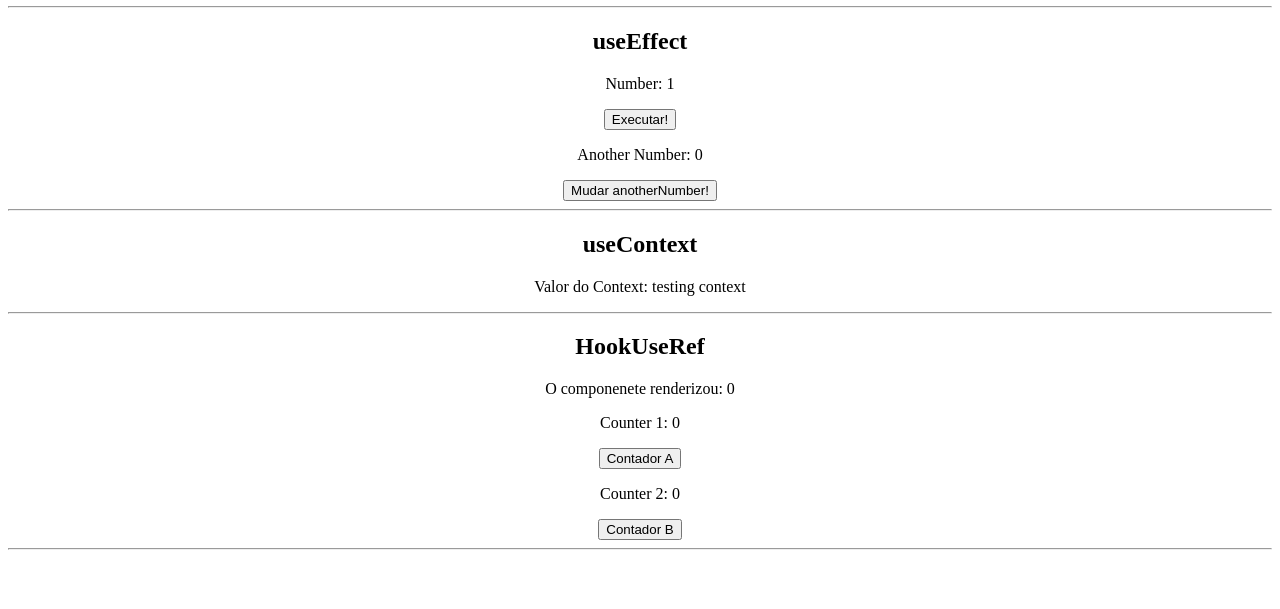
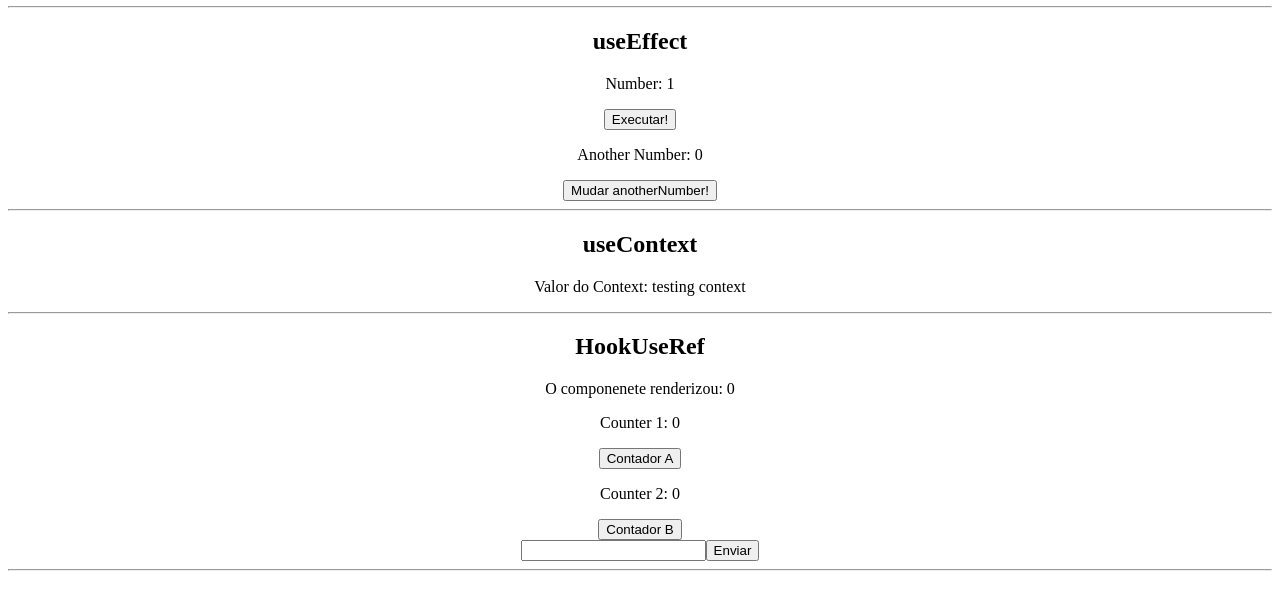
Before and after one commit to sabrinaaraujoo/react-curso, a React (Create React App) app in the folder reacthooks/: page / in a window 1280 px wide. Shown: the part 645-1254 px from the top of the page. Built offline with nearby package versions, Linux system fonts and the light colour scheme.

Commit message:
useRef e DOM

```diff
--- a/reacthooks/src/components/HookUseRef.jsx
+++ b/reacthooks/src/components/HookUseRef.jsx
@@ -12,14 +12,39 @@
     numberRef.current = numberRef.current + 1;
   });
 
+  // 2 - useRef e DOM
+  const inputRef = useRef();
+  const [text, setText] = useState("");
+
+  const handleSubmit = (e) => {
+    e.preventDefault();
+
+    console.log(inputRef);
+
+    setText("");
+
+    inputRef.current.focus();
+  };
+
   return (
     <div>
       <h2>HookUseRef</h2>
+      {/* 1 - useRef */}
       <p>O componenete renderizou: {numberRef.current}</p>
       <p>Counter 1: {counter}</p>
       <button onClick={() => setCounter(counter + 1)}>Contador A</button>
       <p>Counter 2: {counterB}</p>
       <button onClick={() => setCounterB(counterB + 1)}>Contador B</button>
+      {/* 2 - useRef  e DOM  */}
+      <form onSubmit={handleSubmit}>
+        <input
+          type="text"
+          ref={inputRef}
+          value={text}
+          onChange={(e) => setText(e.target.value)}
+        />
+        <input type="submit" value="Enviar" />
+      </form>
       <hr />
     </div>
   );
```
